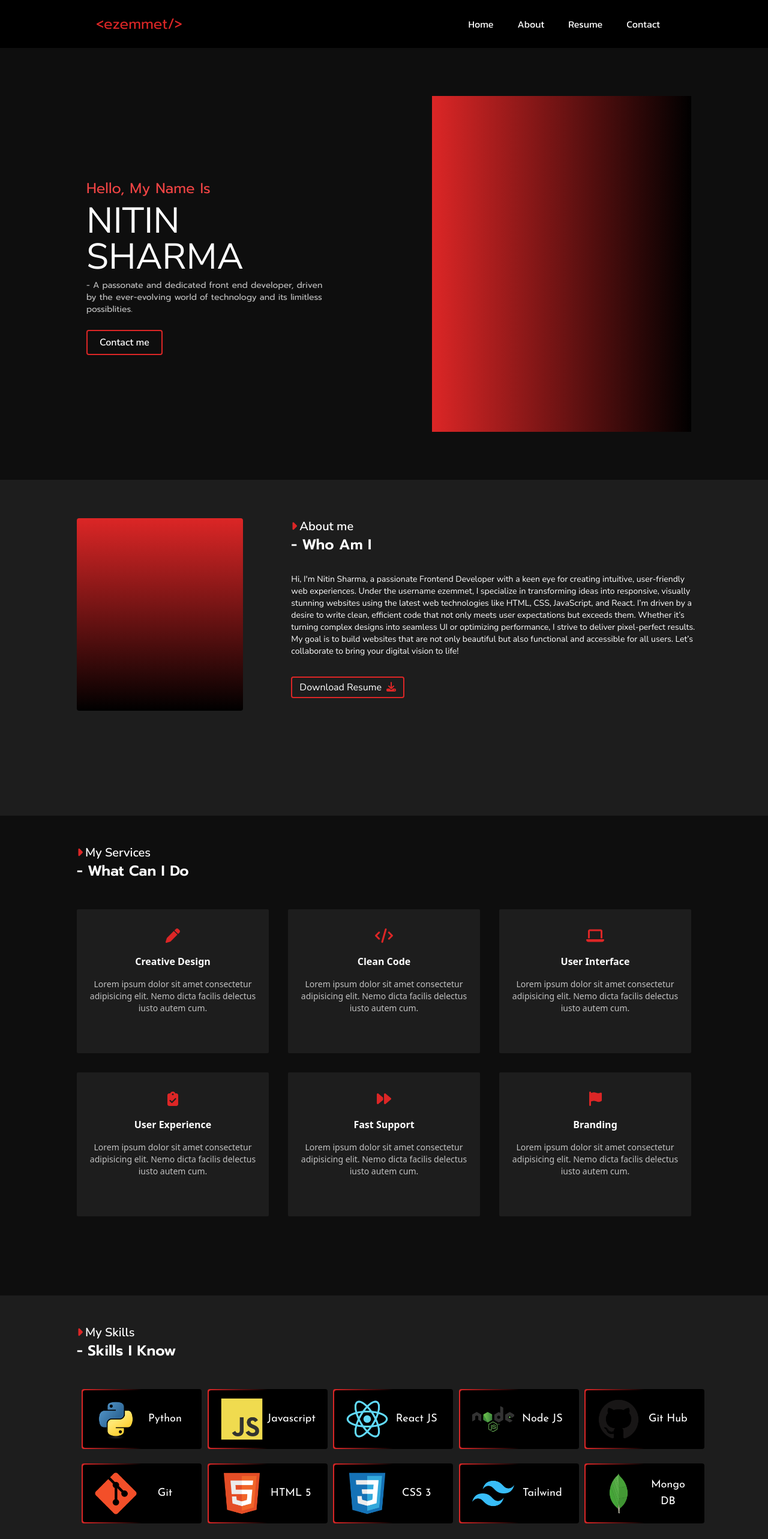
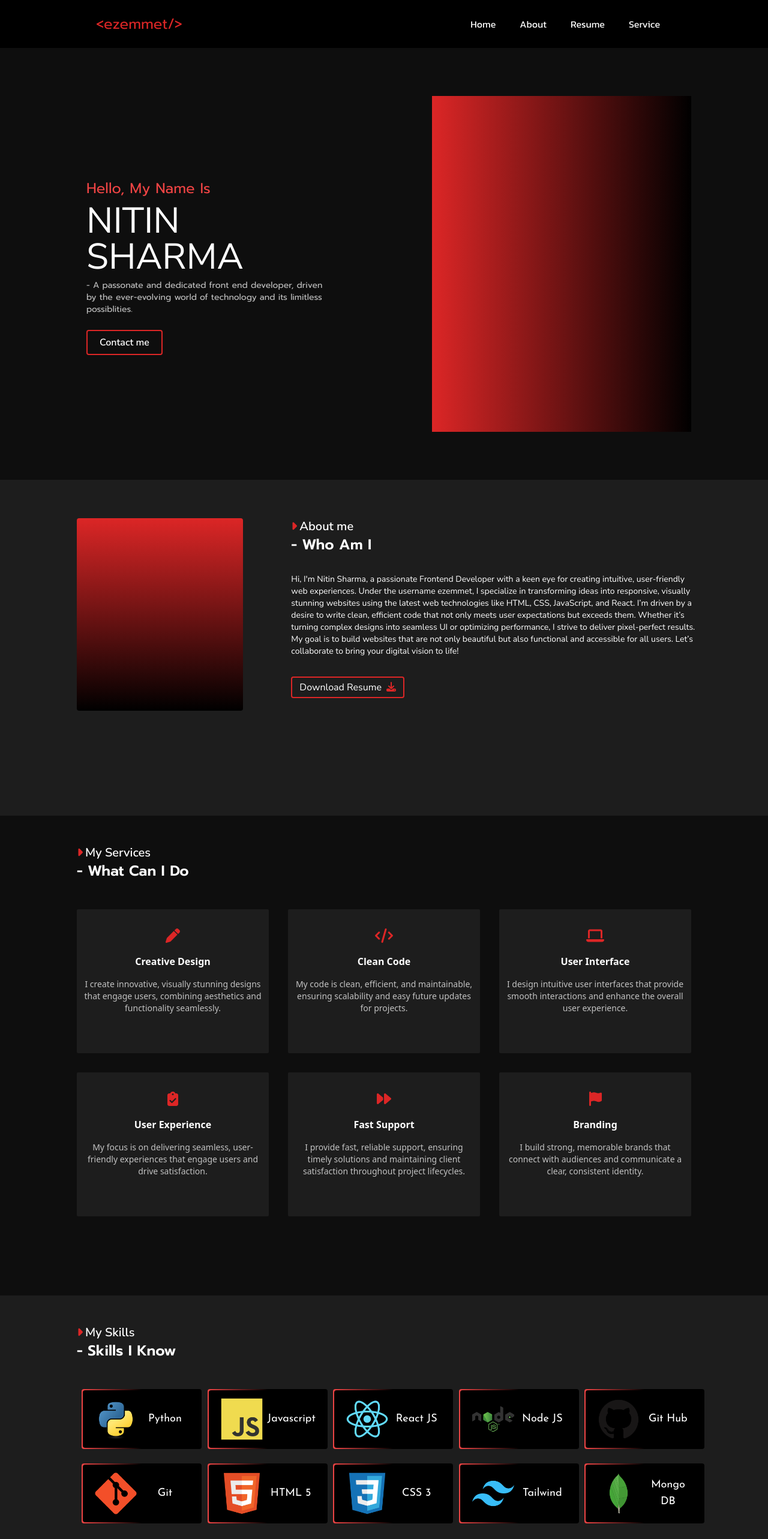
Before and after one commit to ezemmet/my-portfolio, a React (Vite) app: page / in a window 1280 px wide. Shown: the top 2566 px of the page at 60% size. Built offline with nearby package versions, Linux system fonts and the light colour scheme.

Commit message:
Base portfolio complete

```diff
--- a/index.html
+++ b/index.html
@@ -14,6 +14,11 @@
   <meta name="viewport" content="width=device-width, initial-scale=1.0" />
   <title>Nitin Sharma ( ezemmet ) | Portfolio | ezemmet.in</title>
 </head>
+<style>
+  html {
+    scroll-behavior: smooth;
+  }
+</style>
 
 <body>
   <div id="root"></div>
--- a/src/components/About.jsx
+++ b/src/components/About.jsx
@@ -4,7 +4,7 @@ import React from 'react'
 
 const About = () => {
     return (
-        <div className='bg-[#1d1d1d] text-white grid md:grid-cols-12 h-[100vh] md:h-[70vh] md:px-[5rem] py-[3rem] md:text-start text-center'>
+        <div id='about' className='bg-[#1d1d1d] text-white grid md:grid-cols-12 h-[100vh] md:h-[70vh] md:px-[5rem] py-[3rem] md:text-start text-center'>
             <div className='md:col-span-4 px-[3rem] py-[1rem] h-[40vh] md:h-[352.69px]'>
                 <div className='h-full "w-full bg-gradient-to-b from-red-600 to-black via-black" rounded'>
                     {/* <img src={} alt="Nitin Sharma"/> */}
--- a/src/components/Footer.jsx
+++ b/src/components/Footer.jsx
@@ -1,9 +1,26 @@
+import { faGithub, faInstagram, faLinkedin } from '@fortawesome/free-brands-svg-icons'
+import { faEnvelope, faPhone, faCaretRight } from '@fortawesome/free-solid-svg-icons'
+import { FontAwesomeIcon } from '@fortawesome/react-fontawesome'
 import React from 'react'
 
 const Footer = () => {
   return (
-    <div>
-      Foot
+    <div className='bg-[#000000] text-white grid grid-cols-12 items-center h-[20vh] gap-x-4 px-[8rem] text-center'>
+      <div className='col-span-3 text-start'>
+        <h4 className='text-xl font-fontPrompt'><FontAwesomeIcon className='text-red-600 mr-1' icon={faCaretRight} />GET IN TOUCH</h4>
+        <p className='font-fontJosefin mt-2'><FontAwesomeIcon className='text-red-600' icon={faEnvelope} /> nitinsharmaofficial11@gmail.com</p>
+        <p className='font-fontPrompt'><FontAwesomeIcon className='text-red-600' icon={faPhone} /> 0123456789</p>
+      </div>
+
+      <div className='border-x-2 border-red-600 col-span-6 font-fontNunito text-sm'>
+        All Right Reserved | Copyright © 2024-25 | NITIN SHARMA ( ezemmet )
+      </div>
+
+      <div className='col-span-3'>
+        <a className='text-2xl px-3 text-red-500 hover:text-red-600' href="/linkedin"><FontAwesomeIcon icon={faLinkedin} /></a>
+        <a className='text-2xl px-3 text-red-500 hover:text-red-600' href="/github"><FontAwesomeIcon icon={faGithub} /></a>
+        <a className='text-2xl px-3 text-red-500 hover:text-red-600' href="/instagram"><FontAwesomeIcon icon={faInstagram} /></a>
+      </div>
     </div>
   )
 }
--- a/src/components/Header.jsx
+++ b/src/components/Header.jsx
@@ -18,7 +18,7 @@ const Header = () => {
   }
 
   return (
-    <div className='grid grid-cols-2 items-center h-[10vh] bg-[#000000] text-white px-[3rem] lg:px-[10rem]'>
+    <div id='header' className='grid grid-cols-2 items-center h-[10vh] bg-[#000000] text-white px-[3rem] lg:px-[10rem]'>
       <div>
         <p className='text-lg md:text-2xl font-fontPrompt text-red-600'>{ezemmetLogo}</p>
       </div>
@@ -26,10 +26,10 @@ const Header = () => {
         <FontAwesomeIcon onClick={handleToggleMenu} icon={faBarsStaggered} className='md:hidden text-2xl cursor-pointer' />
         <div className={`absolute right-0 top-[10%] md:top-0 ${menu} md:relative md:block`}>
           <ul className='md:flex text-center md:justify-end font-fontKanit bg-[#000000d7] md:bg-transparent'>
-            <li className='px-5 hover:text-red-600'><a href="/home">Home</a></li>
-            <li className='px-5 hover:text-red-600'><a href="/about">About</a></li>
-            <li className='px-5 hover:text-red-600'><a href="/resume">Resume</a></li>
-            <li className='px-5 hover:text-red-600'><a href="/contact">Contact</a></li>
+            <li className='px-5 hover:text-red-600'><a href="#home">Home</a></li>
+            <li className='px-5 hover:text-red-600'><a href="#about">About</a></li>
+            <li className='px-5 hover:text-red-600'><a href="#resume">Resume</a></li>
+            <li className='px-5 hover:text-red-600'><a href="#service">Service</a></li>
           </ul>
         </div>
       </div>
--- a/src/components/HomePage.jsx
+++ b/src/components/HomePage.jsx
@@ -2,13 +2,13 @@ import React from 'react'
 
 const HomePage = () => {
   return (
-    <div className='bg-[#0e0e0e] h-[90vh] grid md:grid-cols-2 px-2 md:px-[3rem] text-[#fff] text-center md:text-start'>
+    <div id='home' className='bg-[#0e0e0e] h-[90vh] grid md:grid-cols-2 px-2 md:px-[3rem] text-[#fff] text-center md:text-start'>
       <div className='md:px-[6rem] justify-center flex flex-col'>
         <p className='text-red-500 text-2xl font-fontPrompt'>Hello, My Name Is</p>
         <h2 className='text-6xl mt-2 font-fontNunito'>NITIN SHARMA</h2>
         <p className='text-[#c2c2c2] mt-2 text-sm font-fontPrompt'>- A passonate and dedicated front end developer, driven by the ever-evolving world of technology and its limitless possiblities.</p>
         <div className='mt-8'>
-          <a href="/contact" className='hover:text-red-600 font-fontNunito border-2 border-red-600 font-semibold px-5 text-white rounded py-2'>Contact me</a>
+          <a href="#contact" className='hover:text-red-600 font-fontNunito border-2 border-red-600 font-semibold px-5 text-white rounded py-2'>Contact me</a>
         </div>
       </div>
 
--- a/src/components/Services.jsx
+++ b/src/components/Services.jsx
@@ -5,16 +5,16 @@ import ServiceCard from './ServiceCard'
 
 const Services = () => {
   return (
-    <div className='bg-[#0e0e0e] text-white h-[100vh] py-[3rem] px-[8rem]'>
+    <div id='service' className='bg-[#0e0e0e] text-white h-[100vh] py-[3rem] px-[8rem]'>
       <h2 className='font-fontNunito text-xl font-semibold'><FontAwesomeIcon className='text-red-600 mr-1' icon={faCaretRight} />My Services</h2>
       <h3 className='text-2xl font-semibold font-fontPrompt'>- What Can I Do</h3>
       <div className='grid md:grid-cols-3 mt-[3rem] gap-[2rem]'>
-        <ServiceCard icon={faPen} heading={'Creative Design'} paragraph={'Lorem ipsum dolor sit amet consectetur adipisicing elit. Nemo dicta facilis delectus iusto autem cum.'} />
-        <ServiceCard icon={faCode} heading={'Clean Code'} paragraph={'Lorem ipsum dolor sit amet consectetur adipisicing elit. Nemo dicta facilis delectus iusto autem cum.'} />
-        <ServiceCard icon={faLaptop} heading={'User Interface'} paragraph={'Lorem ipsum dolor sit amet consectetur adipisicing elit. Nemo dicta facilis delectus iusto autem cum.'} />
-        <ServiceCard icon={faClipboardCheck} heading={'User Experience'} paragraph={'Lorem ipsum dolor sit amet consectetur adipisicing elit. Nemo dicta facilis delectus iusto autem cum.'} />
-        <ServiceCard icon={faForward} heading={'Fast Support'} paragraph={'Lorem ipsum dolor sit amet consectetur adipisicing elit. Nemo dicta facilis delectus iusto autem cum.'} />
-        <ServiceCard icon={faFlag} heading={'Branding'} paragraph={'Lorem ipsum dolor sit amet consectetur adipisicing elit. Nemo dicta facilis delectus iusto autem cum.'} />
+        <ServiceCard icon={faPen} heading={'Creative Design'} paragraph={'I create innovative, visually stunning designs that engage users, combining aesthetics and functionality seamlessly.'} />
+        <ServiceCard icon={faCode} heading={'Clean Code'} paragraph={'My code is clean, efficient, and maintainable, ensuring scalability and easy future updates for projects.'} />
+        <ServiceCard icon={faLaptop} heading={'User Interface'} paragraph={'I design intuitive user interfaces that provide smooth interactions and enhance the overall user experience.'} />
+        <ServiceCard icon={faClipboardCheck} heading={'User Experience'} paragraph={'My focus is on delivering seamless, user-friendly experiences that engage users and drive satisfaction.'} />
+        <ServiceCard icon={faForward} heading={'Fast Support'} paragraph={'I provide fast, reliable support, ensuring timely solutions and maintaining client satisfaction throughout project lifecycles.'} />
+        <ServiceCard icon={faFlag} heading={'Branding'} paragraph={'I build strong, memorable brands that connect with audiences and communicate a clear, consistent identity.'} />
       </div>
     </div>
   )
--- a/src/components/SkillCard.jsx
+++ b/src/components/SkillCard.jsx
@@ -2,7 +2,7 @@ import React from 'react'
 
 const SkillCard = ({ icon, name }) => {
     return (
-        <div className='ml-2 rounded w-[200px] h-[100px] bg-gradient-to-r from-red-600 to-black via-[#000000] flex justify-center items-center hover:bg-gradient-to-r hover:from-black hover:to-red-600'>
+        <div className='ml-2 rounded w-[200px] h-[100px] bg-gradient-to-r from-red-500 to-black via-[#000000] flex justify-center items-center hover:bg-gradient-to-r hover:from-black hover:to-red-600'>
             <div className='w-[196px] h-[96px] bg-[#000000] rounded items-center text-center grid grid-cols-2 px-5 py-3'>
                 <img src={icon} alt={name} className='h-[70px]'/>
                 <p className='text-lg font-fontJosefin'>{name}</p>
```
Also changed, not shown: src/components/Contact.jsx (+6 -5 lines).
